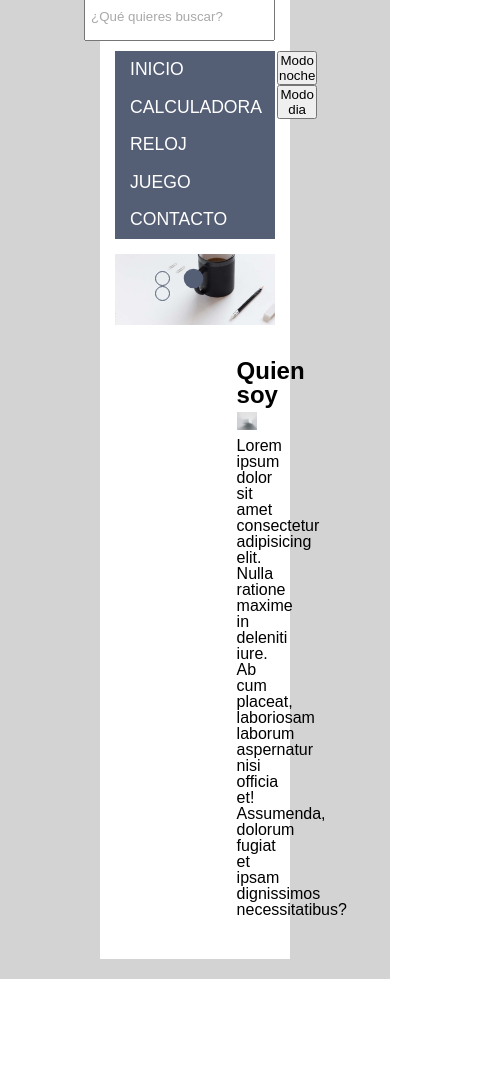
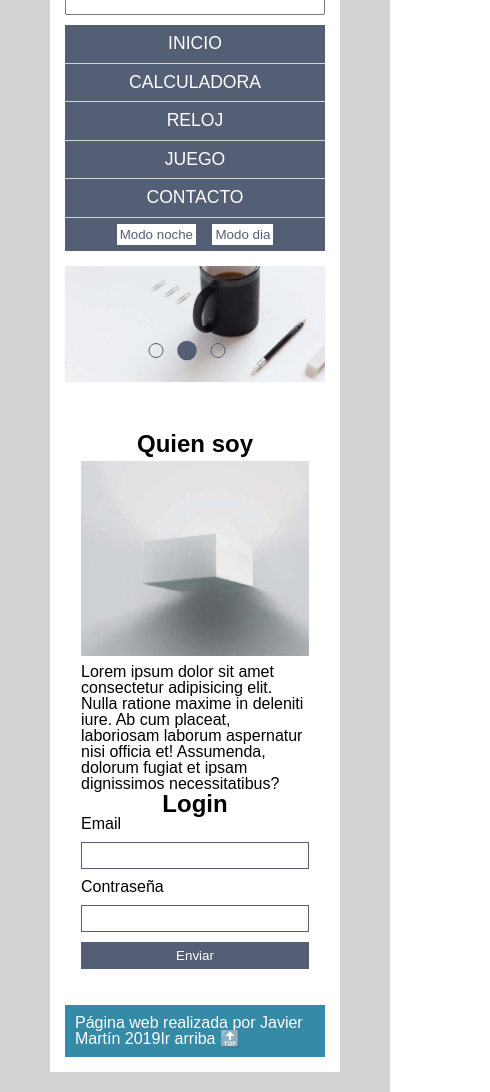
Before and after one commit to JavierMartinGil/Practica-js, a plain HTML site: page index.html in a window 390 px wide. Shown: the part 159-1251 px from the top of the page, 490 px wide, since content can reach past the window. Before the commit the page ends 1138 px from the top, so only its background shows below. Drawn offline with nearby package versions, Linux system fonts and the light colour scheme; no server answers.

Commit message:
Finalizado responsive

```diff
--- a/css/styles.css
+++ b/css/styles.css
@@ -120,3 +120,122 @@ div.comentarios {
     font-weight: bold;
     text-align: center;
 }
+
+.mode button {
+    margin: 5px;
+    padding: 3px;
+    background-color: white;
+    border: 1px solid #545E75;
+    color: #545e75;
+    transition: .5s;
+}
+
+.mode button:hover{
+    background-color: rgb(232, 233, 255);
+    cursor: pointer;
+}
+
+.sidebar input {
+    display: block;
+    width: 100%;
+    margin: 10px auto;
+    padding: 5px;
+    border: 1px solid #545e75;
+}
+
+.sidebar input[type=submit]{
+    color: white;
+    background-color: #545E75;
+    transition: .5s;
+}
+
+.sidebar input[type=submit]:hover{
+    background-color: #348AA7;
+    border: 1px solid #348AA7;
+}
+
+footer {
+    background-color: #348aa7;
+    padding: 10px;
+    color: white;
+}
+
+a.subir{
+    color: white;
+    text-decoration: none;
+    float: right;
+}
+
+@media (max-width: 1300px){
+    div.wrapper {
+        padding: 20px 50px;
+    }
+
+    .titulopost h2 {
+        min-width: 100px;
+        max-width: 100%;
+        width: 100%;
+    }
+
+    div.comentarios {
+        display: none;
+    }
+}
+
+@media (max-width: 800px){
+
+    .titulo h1 {
+        float: none;
+       text-align: center;
+    }
+
+    #search {
+        float: none;
+        padding: 15px 5px;
+        color: darkgray;
+        margin-top: 10px;
+        width: 100%;
+    }
+
+    ul {
+       width: 100%;
+    }
+
+    header nav li{
+        display: block;
+        text-align: center;
+        border-bottom: 1px solid lightgrey;
+    }
+
+    header #navbar {
+        display: block;
+    }
+
+    .mode {
+       text-align: center;
+    }
+
+
+}
+
+@media (max-width: 500px){
+    .titulo h1 {
+      font-size: 30px;
+    }
+
+
+div.principal {
+    width: 100%;
+    padding: .5em;
+}
+
+div.post .sidebar {
+    width: 100%;
+    padding: 1em;
+}
+
+a.subir {
+    float: none;
+}
+
+}
--- a/index.html
+++ b/index.html
@@ -59,9 +59,20 @@
                         <h4><span>Quien soy</span></h4>
                         <img src="img/quien-soy.jpg" alt="Quien Soy">
                         <p>Lorem ipsum dolor sit amet consectetur adipisicing elit. Nulla ratione maxime in deleniti iure. Ab cum placeat, laboriosam laborum aspernatur nisi officia et! Assumenda, dolorum fugiat et ipsam dignissimos necessitatibus?</p>
+                        <h4>Login</h4>
+                        <form action="">
+                            <label for="email">Email</label>
+                            <input type="email" name="email" id="">
+                            <label for="password">Contraseña</label>
+                            <input type="password" name="" id="">
+                            <input type="submit" value="Enviar">
+                        </form>
                     </aside>
                 </div>
             </main>
+            <footer>
+                <p>Página web realizada por Javier Martín 2019<span><a href="#" class="subir">Ir arriba 🔝</a></span></p>
+            </footer>
 
         </div>
     </div>
--- a/js/scripts.js
+++ b/js/scripts.js
@@ -22,6 +22,11 @@ fetch('https://jsonplaceholder.typicode.com/posts/')
   let contenido = document.getElementById('contenido');
   let navbar = document.getElementById('navbar');
   let navitem = document.getElementsByClassName('navitem');
+  let parrafos = document.getElementsByTagName('p');
+  let titulos = document.getElementsByTagName('h2');
+  let titulosh4 = document.getElementsByTagName('h4');
+  let label = document.getElementsByTagName('label');
+  let wrapper = document.getElementsByClassName('wrapper');
 
   botonNoche.addEventListener('click', modonoche);
   botonDia.addEventListener('click', mododia);
@@ -32,8 +37,25 @@ fetch('https://jsonplaceholder.typicode.com/posts/')
     for (nav of navitem) {
       nav.style.color = "#333";
     }
+    for (parrafo of parrafos) {
+      parrafo.style.color = "white";
+    }
 
+    for (titulo of titulos) {
+      titulo.style.color = "white";
+    }
 
+    for (titulo of titulosh4) {
+      titulo.style.color = "white";
+    }
+
+    for (lab of label) {
+      lab.style.color = "white";
+    }
+
+    for (wrap of wrapper) {
+      wrap.style.backgroundColor = "black";
+    }
   }
 
   function mododia(){
@@ -43,4 +65,33 @@ fetch('https://jsonplaceholder.typicode.com/posts/')
       nav.style.color = "white";
     }
 
+    for (parrafo of parrafos) {
+      parrafo.style.color = "black";
+    }
+
+    for (titulo of titulos) {
+      titulo.style.color = "black";
+    }
+
+    for (titulo of titulosh4) {
+      titulo.style.color = "black";
+    }
+
+    for (lab of label) {
+      lab.style.color = "black";
+    }
+
+    for (wrap of wrapper) {
+      wrap.style.backgroundColor = "lightgrey";
+    }
+
   }
+
+  // Scroll
+
+  $('.subir').click(function(e){
+    e.preventDefault();
+    $('html,body').animate({
+      scrollTop:0
+    },800)
+  })
```
